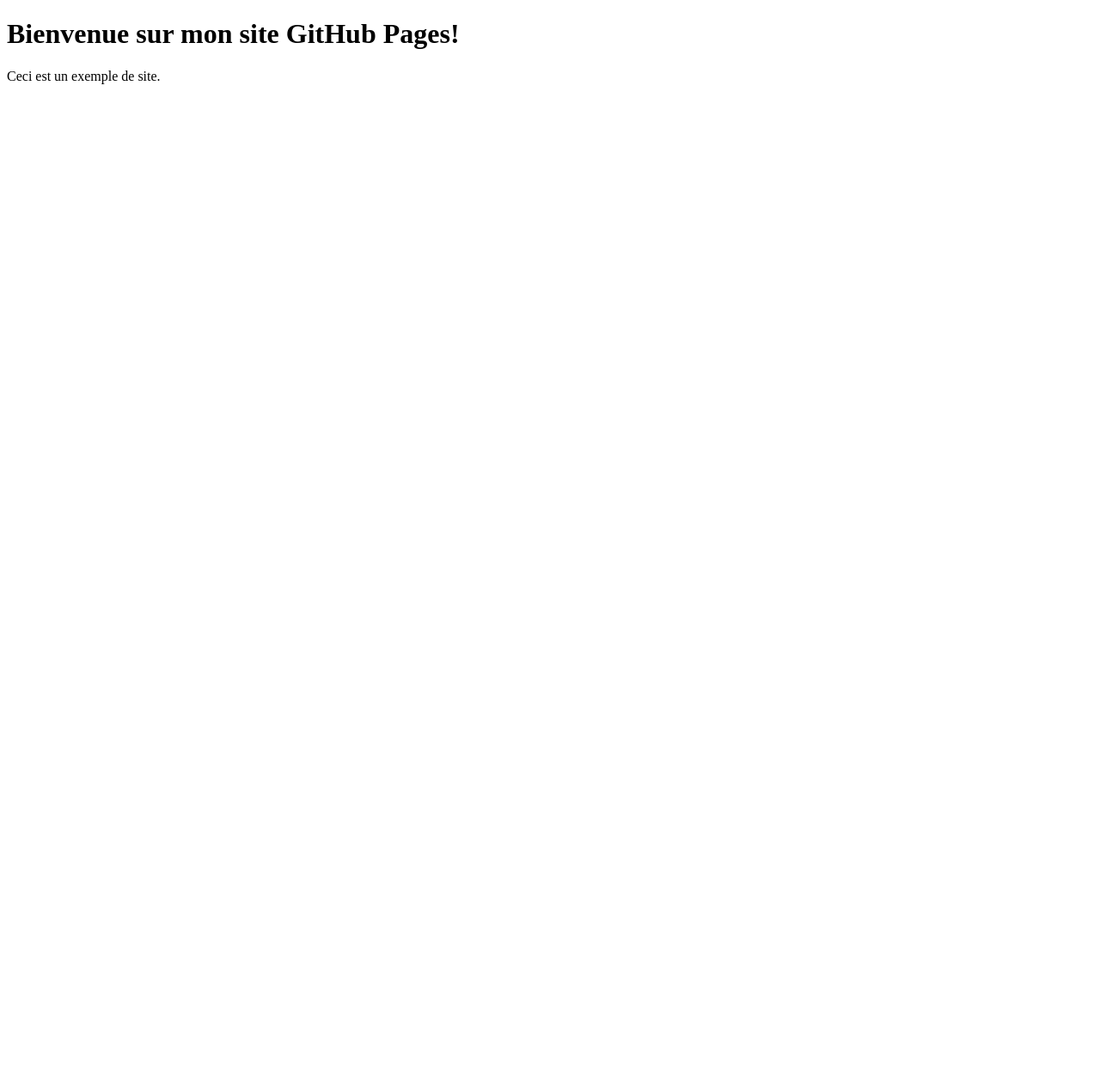
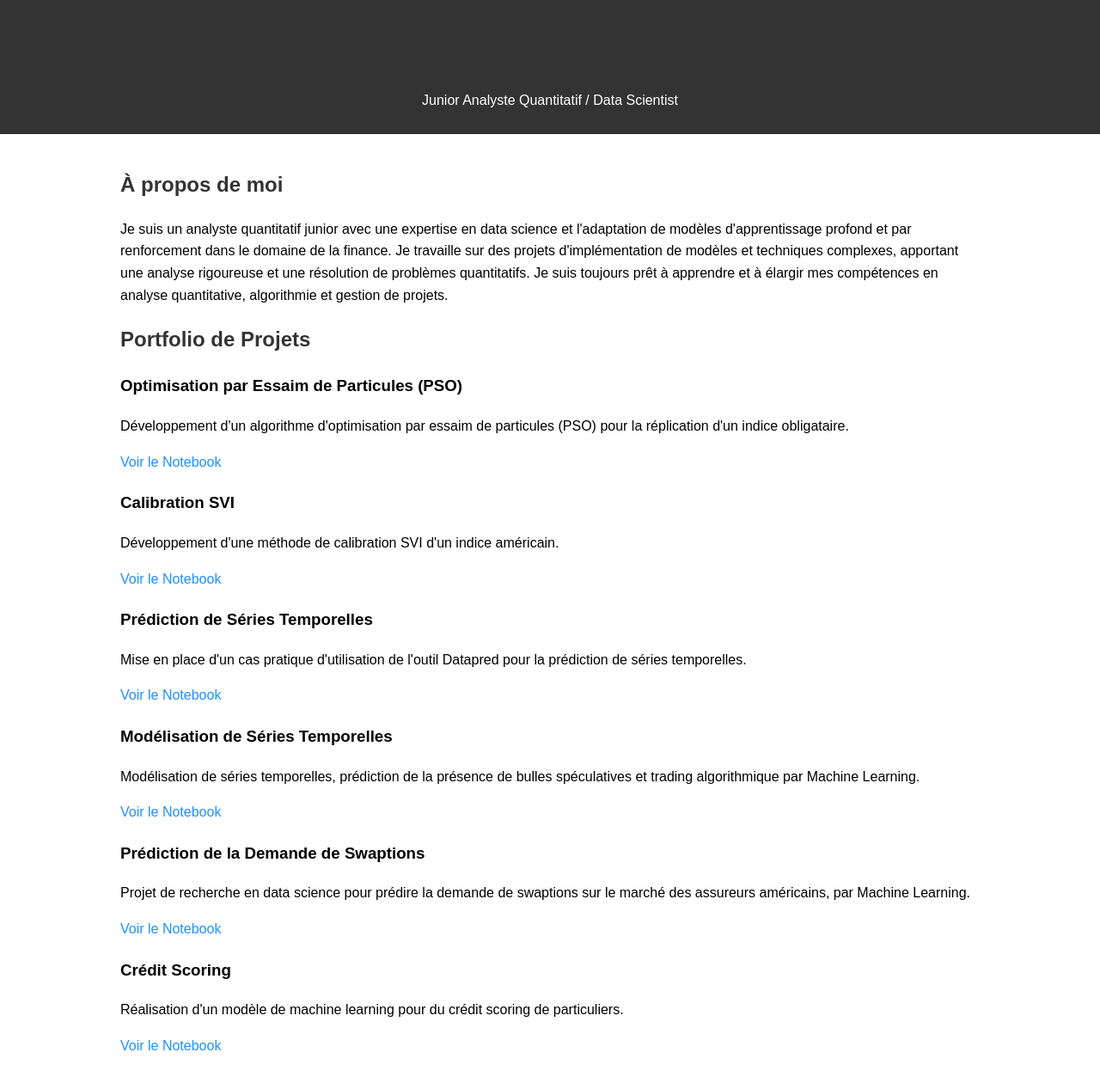
Before and after one commit to JorisViaudECE/jorisviaud.github.io, a plain HTML site: page index.html in a window 1280 px wide. Shown: the whole page at 86% size. Before the commit the page ends 800 px from the top, so only its background shows below. Drawn offline with Linux system fonts and the light colour scheme.

Commit message:
Update index.html

```diff
--- a/index.html
+++ b/index.html
@@ -1,10 +1,86 @@
 <!DOCTYPE html>
-<html>
+<html lang="fr">
 <head>
-    <title>Mon Site GitHub Pages</title>
+    <meta charset="UTF-8">
+    <meta name="viewport" content="width=device-width, initial-scale=1.0">
+    <title>Joris Viaud - Junior Analyste Quantitatif/Data Scientist</title>
+    <style>
+        body {
+            font-family: Arial, sans-serif;
+            line-height: 1.6;
+            margin: 0;
+            padding: 0;
+        }
+        header {
+            background: #333;
+            color: #fff;
+            padding: 10px 0;
+            text-align: center;
+        }
+        .container {
+            padding: 20px;
+            max-width: 1000px;
+            margin: 0 auto;
+        }
+        h1, h2 {
+            color: #333;
+        }
+        .portfolio-item {
+            margin-bottom: 20px;
+        }
+        .portfolio-item a {
+            color: #1e90ff;
+            text-decoration: none;
+        }
+        .portfolio-item a:hover {
+            text-decoration: underline;
+        }
+    </style>
 </head>
 <body>
-    <h1>Bienvenue sur mon site GitHub Pages!</h1>
-    <p>Ceci est un exemple de site.</p>
+    <header>
+        <h1>Joris Viaud</h1>
+        <p>Junior Analyste Quantitatif / Data Scientist</p>
+    </header>
+    <div class="container">
+        <section id="about">
+            <h2>À propos de moi</h2>
+            <p>Je suis un analyste quantitatif junior avec une expertise en data science et l'adaptation de modèles d'apprentissage profond et par renforcement dans le domaine de la finance. Je travaille sur des projets d'implémentation de modèles et techniques complexes, apportant une analyse rigoureuse et une résolution de problèmes quantitatifs. Je suis toujours prêt à apprendre et à élargir mes compétences en analyse quantitative, algorithmie et gestion de projets.</p>
+        </section>
+
+        <section id="portfolio">
+            <h2>Portfolio de Projets</h2>
+            <div class="portfolio-item">
+                <h3>Optimisation par Essaim de Particules (PSO)</h3>
+                <p>Développement d'un algorithme d'optimisation par essaim de particules (PSO) pour la réplication d'un indice obligataire.</p>
+                <a href="lien_vers_le_notebook_pso">Voir le Notebook</a>
+            </div>
+            <div class="portfolio-item">
+                <h3>Calibration SVI</h3>
+                <p>Développement d'une méthode de calibration SVI d'un indice américain.</p>
+                <a href="lien_vers_le_notebook_svi">Voir le Notebook</a>
+            </div>
+            <div class="portfolio-item">
+                <h3>Prédiction de Séries Temporelles</h3>
+                <p>Mise en place d'un cas pratique d'utilisation de l'outil Datapred pour la prédiction de séries temporelles.</p>
+                <a href="lien_vers_le_notebook_datapred">Voir le Notebook</a>
+            </div>
+            <div class="portfolio-item">
+                <h3>Modélisation de Séries Temporelles</h3>
+                <p>Modélisation de séries temporelles, prédiction de la présence de bulles spéculatives et trading algorithmique par Machine Learning.</p>
+                <a href="lien_vers_le_notebook_modelisation">Voir le Notebook</a>
+            </div>
+            <div class="portfolio-item">
+                <h3>Prédiction de la Demande de Swaptions</h3>
+                <p>Projet de recherche en data science pour prédire la demande de swaptions sur le marché des assureurs américains, par Machine Learning.</p>
+                <a href="lien_vers_le_notebook_swaptions">Voir le Notebook</a>
+            </div>
+            <div class="portfolio-item">
+                <h3>Crédit Scoring</h3>
+                <p>Réalisation d'un modèle de machine learning pour du crédit scoring de particuliers.</p>
+                <a href="lien_vers_le_notebook_credit_scoring">Voir le Notebook</a>
+            </div>
+        </section>
+    </div>
 </body>
 </html>
```
